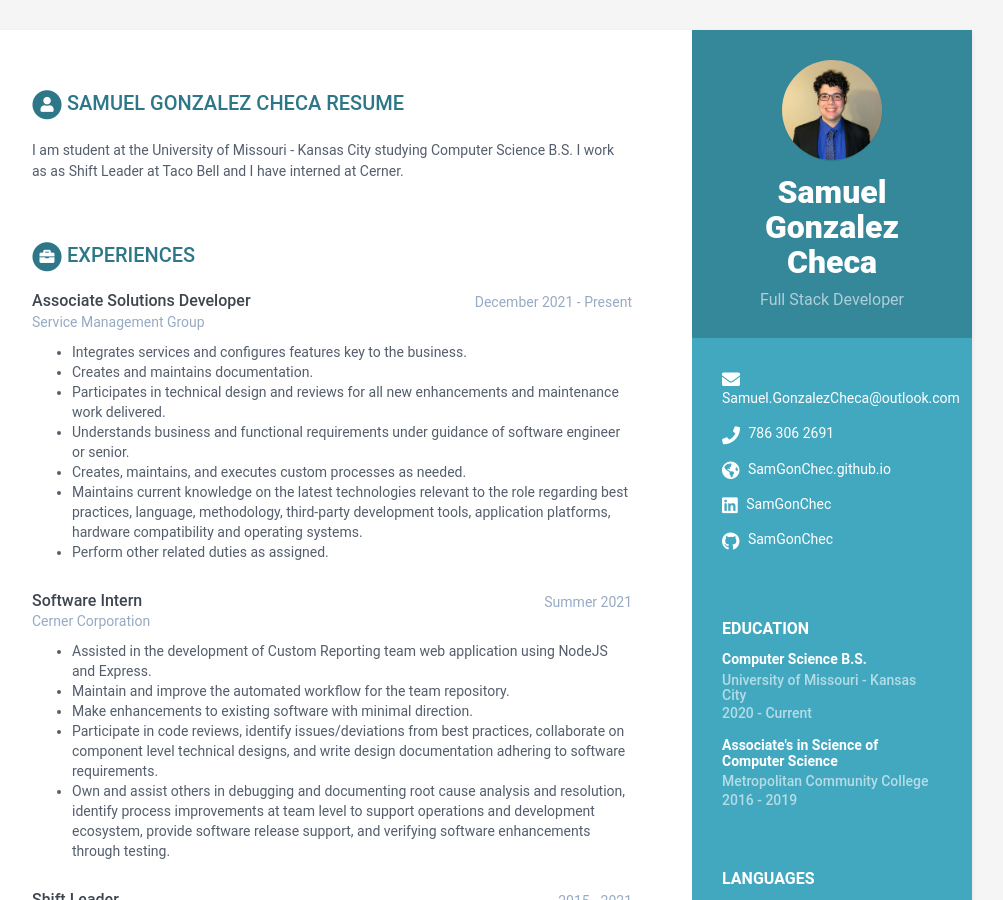
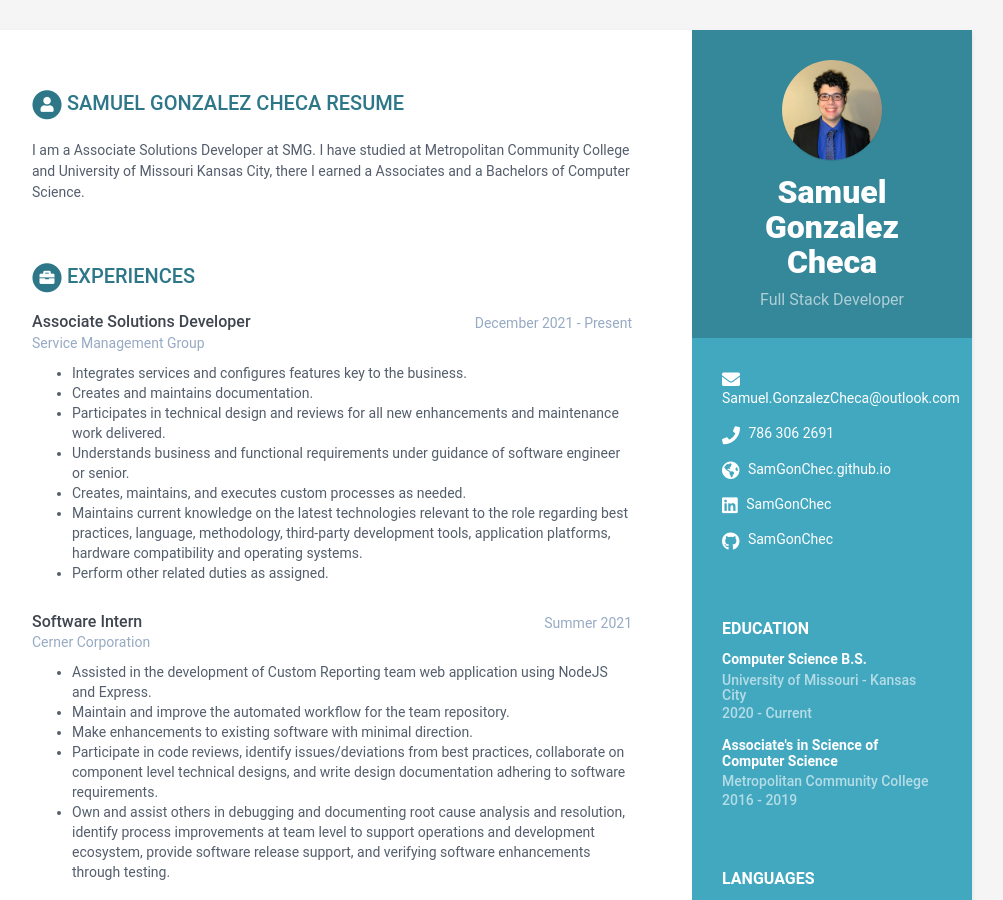
Before and after one commit to SamGonChec/SGCheca.github.io, a Jekyll site: the page built from index.html, in a window 1280 px wide and 900 px high. Shown: the whole window, without its empty margins (168-1171 px from the left). Built offline with Jekyll 4.4.1, drawn with Linux system fonts in a browser that asks for light colours.

Commit message:
Edit Summary

```diff
--- a/_data/data.yml
+++ b/_data/data.yml
@@ -47,7 +47,7 @@ sidebar:
 career-profile:
     title: Samuel Gonzalez Checa Resume
     summary: |
-      I am student at the University of Missouri - Kansas City studying Computer Science B.S. I work as as Shift Leader at Taco Bell and I have interned at Cerner.
+      I am a Associate Solutions Developer at SMG. I have studied at Metropolitan Community College and University of Missouri Kansas City, there I earned a Associates and a Bachelors of Computer Science.
 education:
     - degree: Computer Science B.S.
       university: University of Missouri - Kansas City
```
